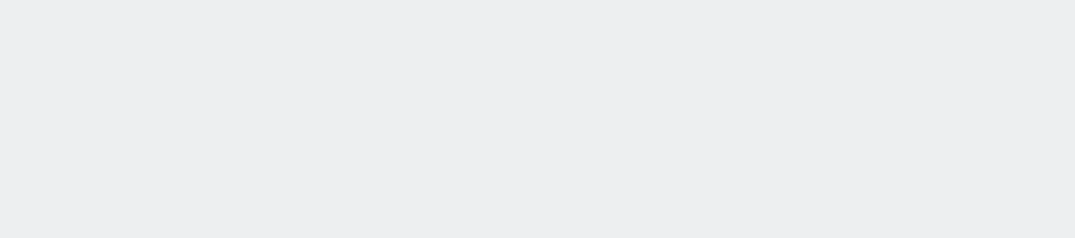
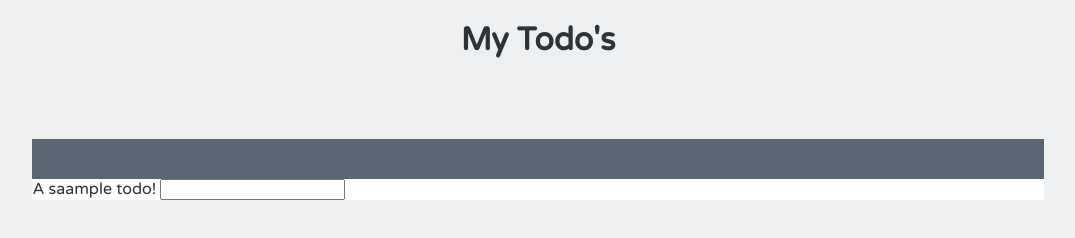
Before and after one commit to francoisdefever/todo-treehouse, a plain HTML site: page index.html in a window 1280 px wide. Shown: the whole page, without its empty margins (102-1177 px from the left). Drawn offline with Linux system fonts and the light colour scheme.

Commit message:
add checkbox | label tag + editing label zone

```diff
--- a/index.html
+++ b/index.html
@@ -7,7 +7,16 @@
 </head>
 <body ng-app="todoListApp">
 
+<h1>My Todo's</h1>
+<div class="list">
+    <input type="checkbox">
+    <label class="editing-label">A saample todo!</label>
+    <input class="editig-label" type="text">
+</div>
 
+<div class="actions">
+
+</div>
 
   <script src="vendor/angular.js" type="text/javascript"></script>
   <script src="scripts/app.js" type="text/javascript"></script>
```
